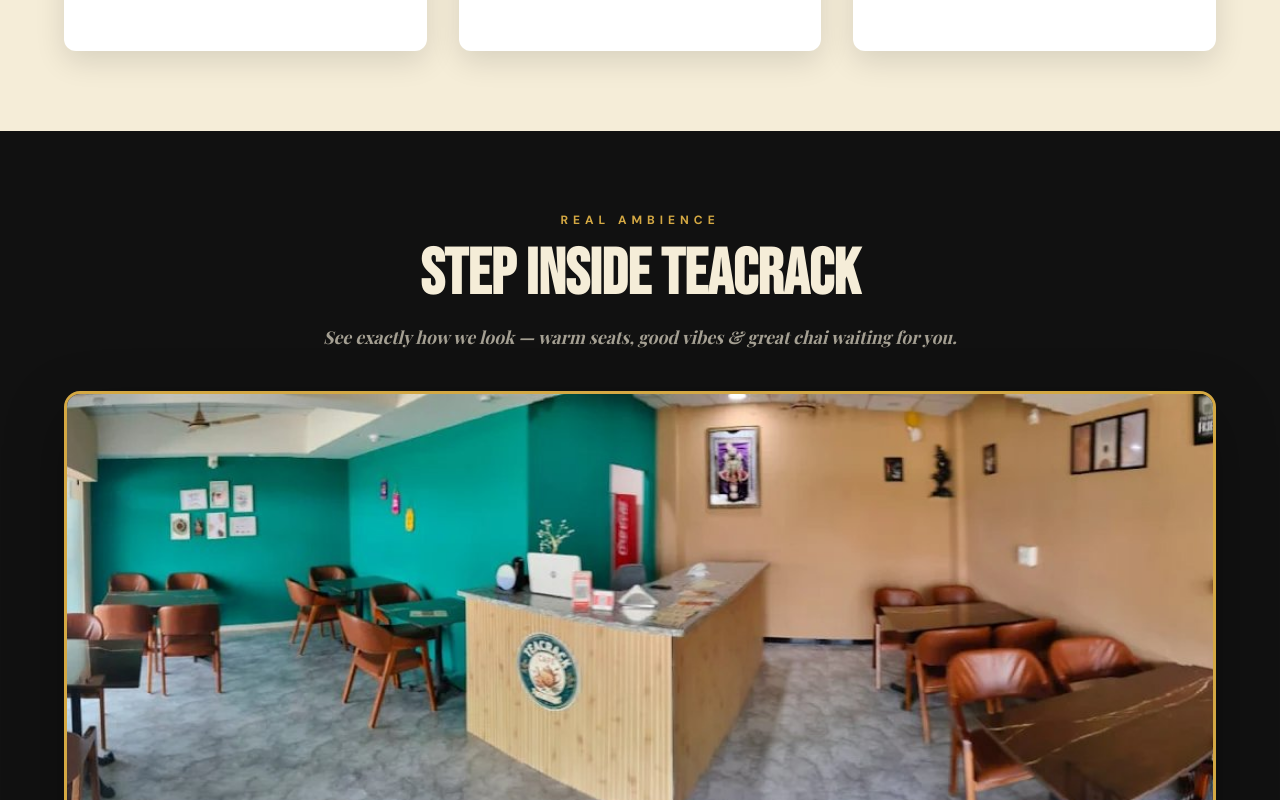
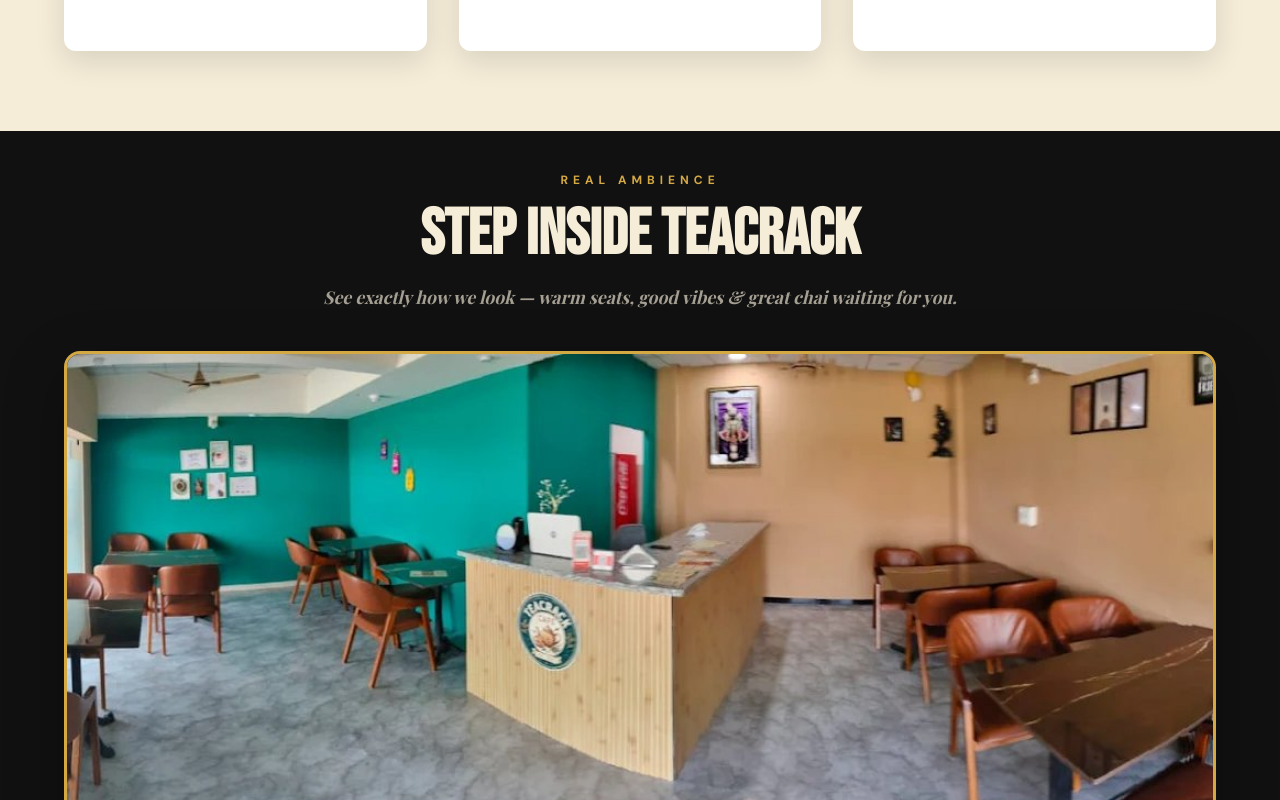
Before and after one commit to komal-kadavala/TeaCrack-Cafe, a React (Vite) app: page /#/ in a window 1280 px wide. Shown: the part 1460-2260 px from the top of the page. Built offline with nearby package versions, Linux system fonts and the light colour scheme; no server answers; a web font is replaced by a local one.

Commit message:
Fix review and comment submission error

```diff
--- a/src/pages/Home.jsx
+++ b/src/pages/Home.jsx
@@ -62,7 +62,7 @@
       </section>
 
       {/* STEP INSIDE */}
-      <section id="inside" style={{ background: 'var(--dark)', padding: '80px 0' }}>
+      <section id="inside" style={{ background: 'var(--dark)', padding: '40px 0' }}>
         <div className="container">
           <div className="reveal" style={{ textAlign: 'center', marginBottom: '40px' }}>
             <p className="section-label" style={{ color: 'var(--gold)' }}>Real Ambience</p>
```
